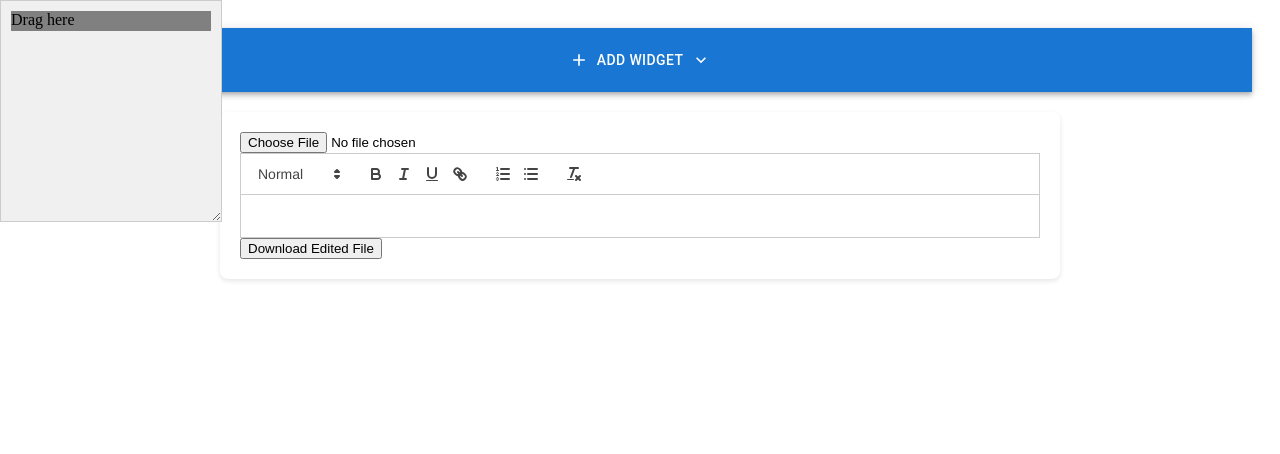
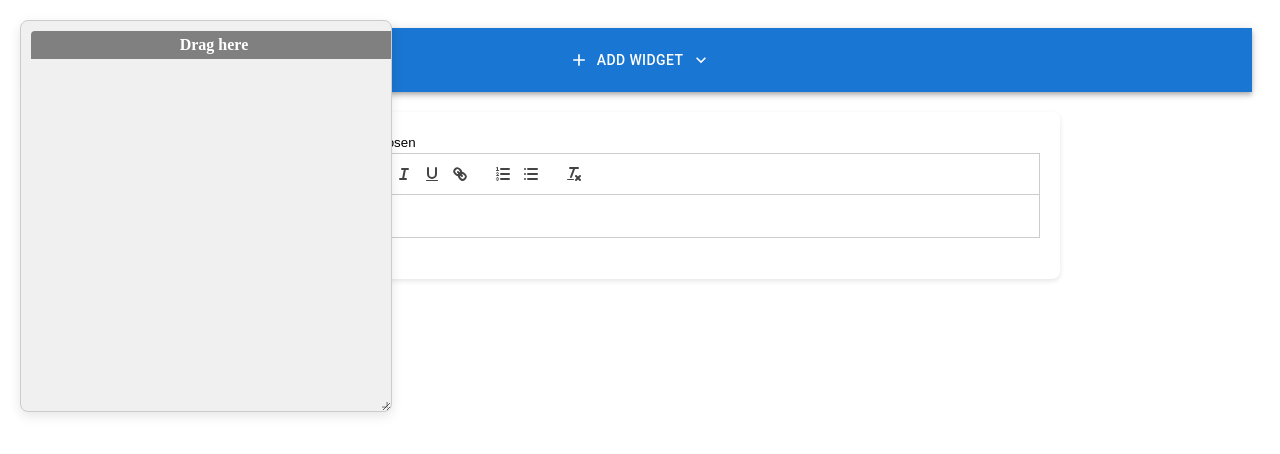
Before and after one commit to Mihran03/mihran-onboarding, a React (Create React App) app: page /home in a window 1280 px wide. Shown: the top 454 px of the page. Built offline with nearby package versions, Linux system fonts and the light colour scheme.

Commit message:
updated resizing of youtube but its a little jenky

```diff
--- a/src/Pages/DraggableBox.js
+++ b/src/Pages/DraggableBox.js
@@ -1,10 +1,23 @@
-import React, { useState } from 'react';
+import React, { useState, useEffect } from 'react';
+import { Resizable } from 'react-resizable';
 import Draggable from 'react-draggable';
 import { Button } from '@mui/material';
 import '../css/DraggableBox.css';
-function DraggableBox({ toggleVisibility }) {
+
+function DraggableBox({ toggleVisibility, initialWidth, initialHeight, minWidth, minHeight }) {
   const [tasks, setTasks] = useState([]);
   const [newTask, setNewTask] = useState('');
+  const [width, setWidth] = useState(initialWidth);
+  const [height, setHeight] = useState(initialHeight);
+  const [position, setPosition] = useState({ x: 0, y: 0});
+  const [initialized, setInitialized] = useState(false);
+
+  useEffect(() => {
+    const timer = setTimeout(() => {
+      setInitialized(true);
+    }, 100);
+    return () => clearTimeout(timer);
+  }, []);
 
   const addTask = () => {
     if (newTask) {
@@ -25,54 +38,48 @@ function DraggableBox({ toggleVisibility }) {
     setTasks(newTasks);
   };
 
+  const onResize = (event, { size }) => {
+    setWidth(size.width);
+    setHeight(size.height);
+  };
 
+  const onStopDrag = (e, data) => {
+    setPosition({ x: data.x, y: data.y });
+  };
+
+  if (!initialized) {
+    return <div>Loading...</div>; // Display loading indicator while initializing
+  }
 
   return (
     <Draggable
-      axis="both"
-      handle=".handle"
-      defaultPosition={{x: 0, y: 0}}
-      position={null}
-      scale={1}
+      handle=".drag-handle"
+      defaultPosition={{x: position.x, y: position.y}}
+      onStop={onStopDrag}
     >
-      <div className="draggable-box">
-        <div className="handle">
-          <svg viewBox="0 0 24 24">
-            <path fill="currentColor" d="M10 9V5h4v4h5v2h-5v4h-4v-4H5V9h5Z" />
-          </svg>
-          Drag here
-        </div>
+      <Resizable
+        width={width}
+        height={height}
+        onResize={onResize}
+        minConstraints={[minWidth, minHeight]}
+        handle={(h) => <span className="react-resizable-handle react-resizable-handle-se" onClick={e => e.stopPropagation()} />}
+      >
+
+        <div className="draggable-box" style={{ width: `${width}px`, height: `${height}px`, position: 'absolute' }}>
+          <div className="drag-handle">Drag here</div>
           <div className="content">
-          <input
-            type="text"
-            value={newTask}
-            onChange={e => setNewTask(e.target.value)}
-            onKeyPress={handleKeyPress}
-            placeholder="Add new task"
-          />
+            <input type="text" value={newTask} onChange={e => setNewTask(e.target.value)} onKeyPress={handleKeyPress} placeholder="Add new task"/>
             <button onClick={addTask}>Add</button>
             <ul>
               {tasks.map((task, index) => (
-              <li key={index}>
-                {task}
-                <button onClick={() => removeTask(index)}>Remove</button>
-              </li>
+                <li key={index}>{task}<button onClick={() => removeTask(index)}>Remove</button></li>
               ))}
             </ul>
           </div>
-        <Button sx={{
-    padding: '6px 12px',
-    backgroundColor: '#dc3545',
-    color: 'white',
-    border: 'none',
-    borderRadius: '4px',
-    cursor: 'pointer',
-    marginTop: '10px',
-    '&:hover': {
-      backgroundColor: '#c82333',
-    },
-  }} onClick={toggleVisibility}>Hide</Button>
+          <Button className="hide-button" onClick={toggleVisibility}>Hide</Button>
         </div>
+
+      </Resizable>
     </Draggable>
   );
 }
--- a/src/Pages/HomePage.js
+++ b/src/Pages/HomePage.js
@@ -111,10 +111,10 @@ function HomePage() {
           </Box>
         </Toolbar>
       </AppBar>
-      {showDraggable && <DraggableBox toggleVisibility={() => setShowDraggable(false)} />}
+      {showDraggable && <DraggableBox initialWidth={200} initialHeight={200} minWidth={100} minHeight={100} toggleVisibility={() => setShowDraggable(false)} />}
       {showCalendar && <MyCalendar toggleVisibility={() => setShowCalendar(false)} />}
       {showPomodoroTimer && <PomodoroTimer toggleVisibility={() => setShowPomodoroTimer(false)} />}
-      {showYouTube && <YouTubePlayer toggleVisibility={() => setShowYouTube(false)} />} {/* Pass toggleVisibility prop */}
+      {showYouTube && <YouTubePlayer initialWidth={200} initialHeight={200} minWidth={100} minHeight={100} toggleVisibility={() => setShowYouTube(false)} />} {/* Pass toggleVisibility prop */}
       <ResizableBox initialWidth={200} initialHeight={200} minWidth={100} minHeight={100} />
       <div className="text-editor-container">
         <TextEditor
--- a/src/Pages/ResizableBox.js
+++ b/src/Pages/ResizableBox.js
@@ -1,89 +1,47 @@
 import React, { useState } from 'react';
+import { Resizable } from 'react-resizable';
+import Draggable from 'react-draggable';
+import 'react-resizable/css/styles.css';
 import '../css/resizableBox.css';
 
 const ResizableBox = ({ initialWidth, initialHeight, minWidth, minHeight }) => {
-  const [isResizing, setIsResizing] = useState(false);
-  const [isDragging, setIsDragging] = useState(false);
   const [width, setWidth] = useState(initialWidth);
   const [height, setHeight] = useState(initialHeight);
   const [position, setPosition] = useState({ x: 0, y: 0 });
-  const [startX, setStartX] = useState(0);
-  const [startY, setStartY] = useState(0);
 
-  const handleMouseDownResize = (e) => {
-    setIsResizing(true);
-    setStartX(e.clientX);
-    setStartY(e.clientY);
-    e.stopPropagation(); // Stop propagation to prevent dragging logic from firing
+  // Handle the resizing
+  const onResize = (event, { element, size, handle }) => {
+    setWidth(size.width);
+    setHeight(size.height);
   };
 
-  const handleMouseDownDrag = (e) => {
-    setIsDragging(true);
-    setStartX(e.clientX);
-    setStartY(e.clientY);
-    e.stopPropagation(); // Stop propagation to prevent resizing logic from firing
-  };
-
-  const handleMouseUp = () => {
-    setIsResizing(false);
-    setIsDragging(false);
-  };
-
-  const handleMouseMove = (e) => {
-    if (isResizing) {
-      const newWidth = width + (e.clientX - startX);
-      const newHeight = height + (e.clientY - startY);
-
-      if (newWidth >= minWidth) {
-        setWidth(newWidth);
-        setStartX(e.clientX);
-      }
-
-      if (newHeight >= minHeight) {
-        setHeight(newHeight);
-        setStartY(e.clientY);
-      }
-    } else if (isDragging) {
-      const deltaX = e.clientX - startX;
-      const deltaY = e.clientY - startY;
-      setPosition(prevPosition => ({
-        x: prevPosition.x + deltaX,
-        y: prevPosition.y + deltaY
-      }));
-      setStartX(e.clientX);
-      setStartY(e.clientY);
-    }
+  // Handle the stopping of dragging
+  const onStopDrag = (e, data) => {
+    setPosition({ x: data.x, y: data.y });
   };
 
   return (
-    <div
-      className="resizable-box"
-      style={{
-        width: `${width}px`,
-        height: `${height}px`,
-        left: `${position.x}px`,
-        top: `${position.y}px`,
-        position: 'absolute'
-      }}
-      onMouseMove={handleMouseMove}
-      onMouseUp={handleMouseUp}
+    <Draggable
+      handle=".drag-handle"
+      defaultPosition={{x: position.x, y: position.y}}
+      onStop={onStopDrag}
     >
-      {/* Drag handle */}
-      <div
-        className="drag-handle"
-        style={{ width: '100%', height: '20px', backgroundColor: 'grey', cursor: 'move' }}
-        onMouseDown={handleMouseDownDrag}
+      <Resizable
+        width={width}
+        height={height}
+        onResize={onResize}
+        minConstraints={[minWidth, minHeight]}
+        handle={(h) => <span className="react-resizable-handle react-resizable-handle-se" onClick={e => e.stopPropagation()} />}
       >
-        Drag here
-      </div>
-      {/* Resizable handles */}
-      <div
-        className="resize-handle"
-        style={{ width: '10px', height: '10px', position: 'absolute', right: '0', bottom: '0', cursor: 'nwse-resize' }}
-        onMouseDown={handleMouseDownResize}
-      />
-      {/* Content of the resizable box can be added here */}
-    </div>
+        <div className="resizable-box" style={{ width: `${width}px`, height: `${height}px`, position: 'absolute' }}>
+          {/* Drag handle */}
+          <div className="drag-handle" style={{ width: '100%', height: '20px', backgroundColor: 'grey', cursor: 'move' }}>
+            Drag here
+          </div>
+          {/* Content of the resizable box can be added here */}
+        </div>
+      </Resizable>
+    </Draggable>
   );
 };
 
--- a/src/Pages/YouTubePlayer.js
+++ b/src/Pages/YouTubePlayer.js
@@ -3,10 +3,24 @@ import YouTube from 'react-youtube';
 import Draggable from 'react-draggable';
 import { Button } from '@mui/material';
 import '../css/YoutubePlayer.css';
+import { Resizable } from 'react-resizable';
 
-const YouTubePlayer = ({ toggleVisibility }) => {
+const YouTubePlayer = ({ toggleVisibility, initialWidth, initialHeight, minWidth, minHeight }) => {
   const [inputUrl, setInputUrl] = useState('');
   const [videoUrl, setVideoUrl] = useState('');
+  const [width, setWidth] = useState(initialWidth);
+  const [height, setHeight] = useState(initialHeight);
+  const [position, setPosition] = useState({ x: 0, y: 0 });
+
+  const onResize = (event, { element, size, handle }) => {
+    setWidth(size.width);
+    setHeight(size.height);
+  };
+
+  // Handle the stopping of dragging
+  const onStopDrag = (e, data) => {
+    setPosition({ x: data.x, y: data.y });
+  };
 
   const handleUrlChange = (event) => {
     setInputUrl(event.target.value);
@@ -24,8 +38,8 @@ const YouTubePlayer = ({ toggleVisibility }) => {
   const videoId = videoUrl ? videoUrl.split('v=')[1].split('&')[0] : '';
 
   const opts = {
-    height: '390',
-    width: '640',
+    height: height.toString(),
+    width: width.toString(),
     playerVars: {
       autoplay: 1,
     },
@@ -35,14 +49,23 @@ const YouTubePlayer = ({ toggleVisibility }) => {
     <Draggable
       axis="both"
       handle=".handle"
-      defaultPosition={{ x: 0, y: 0 }}
-      position={null}
+      defaultPosition={{x: position.x, y: position.y}}
+      onStop={onStopDrag}
       scale={1}
     >
-      <div className="draggable-box" style={{
-          width: videoUrl ? `${opts.width}px` : '300px',
-          maxWidth: '100%',
-          minHeight: videoUrl ? `${opts.height}px` : '100px'
+      <Resizable
+        width={width}
+        height={height}
+        onResize={onResize}
+        minConstraints={[minWidth, minHeight]}
+        handle={(h) => <span className="react-resizable-handle react-resizable-handle-se" onClick={e => e.stopPropagation()} />}
+      >
+
+      <div className="resizable-box" style={{
+
+
+          width: `${width}px`, height: `${height}px`, position: 'absolute'
+
       }}>
         <div className="handle">Drag Me</div>
         <div className="content">
@@ -63,19 +86,21 @@ const YouTubePlayer = ({ toggleVisibility }) => {
           {videoUrl && <YouTube videoId={videoId} opts={opts} />} {/* Ensure YouTube component receives videoId and opts props */}
         </div>
         <Button   sx={{
-    padding: '6px 12px',
+    padding: '6px 10px',
     backgroundColor: '#dc3545',
     color: 'white',
     border: 'none',
     borderRadius: '4px',
     cursor: 'pointer',
-    marginTop: '10px',
+    marginTop: '5px',
     '&:hover': {
       backgroundColor: '#c82333',
     },
   }}  onClick={toggleVisibility}>Hide</Button>
 
       </div>
+
+      </Resizable>
     </Draggable>
   );
 }
--- a/src/css/DraggableBox.css
+++ b/src/css/DraggableBox.css
@@ -1,90 +1,105 @@
+/* Main container for draggable box */
 .draggable-box {
-    width: 300px; /* Adjust the width as needed */
-    height: 200px; /* Adjust the height as needed */
+/* Adjust the height as needed */
+  min-height: 250px;
+  min-width: 250px;
   padding: 8px; /* Adjust the padding as needed */
   background-color: #ffffff;
   border: 1px solid #dddddd;
   border-radius: 8px;
   box-shadow: 0 4px 12px rgba(0, 0, 0, 0.1);
-    position: fixed;
-    top: 20px;
-    left: 20px;
-    z-index: 1000;
+  position: fixed; /* Ensures the box is positioned relative to the viewport */
+  top: 20px; /* Top position */
+  left: 20px; /* Left position */
+  z-index: 1000; /* Keeps it on top of other elements */
   display: flex;
   flex-direction: column;
   justify-content: space-between;
+  overflow: hidden;
+  resize: both;
+  cursor: nwse-resize;
 }
 
-
-  .handle {
+/* Draggable handle */
+.drag-handle {
   padding: 4px 8px;
-    background-color: #0056b3;
-    color: #ffffff;
+  background-color: #0056b3; /* Dark blue for visibility */
+  color: #ffffff; /* White text for contrast */
   font-weight: bold;
   text-align: center;
-    cursor: grab;
+  cursor: grab; /* Indicates it can be dragged */
   border-top-left-radius: 4px;
   border-top-right-radius: 4px;
   display: flex;
   align-items: center;
   justify-content: center;
-    user-select: none;
+  user-select: none; /* Prevents text selection during drag */
 }
 
-  .handle svg {
-    margin-right: 5px;
-    width: 16px;
-    height: 16px;
-  }
-
+/* Content area of draggable box */
 .content {
-    flex-grow: 1;
+  flex-grow: 1; /* Allows content to expand to fill the space available */
   padding: 10px;
 }
 
-  .draggable-box input,
-  .draggable-box button {
-    margin: 5px 0;
-  }
-
+/* Style for input fields within the draggable box */
 .draggable-box input {
-    width: calc(100% - 12px);
+  width: calc(100% - 12px); /* Full width minus padding */
   padding: 8px;
   border: 1px solid #ccc;
   border-radius: 4px;
 }
 
+/* Style for buttons within the draggable box */
 .draggable-box button {
   padding: 6px 12px;
-    background-color: #007bff;
+  background-color: #007bff; /* Bootstrap's primary blue */
   color: white;
   border: none;
   border-radius: 4px;
   cursor: pointer;
+  display: block; /* Ensures buttons are block-level elements */
 }
 
+/* Style for list items within the draggable box */
 .draggable-box ul {
-    list-style-type: none;
+  list-style-type: none; /* Removes default list item styling */
   padding: 0;
   margin-top: 10px;
 }
 
 .draggable-box li {
-    background-color: #f8f8f8;
+  background-color: #f8f8f8; /* Light grey background for each list item */
   border: 1px solid #e7e7e7;
   padding: 8px;
-    margin-bottom: 6px;
+  margin-bottom: 6px; /* Space between list items */
   border-radius: 4px;
   display: flex;
   justify-content: space-between;
   align-items: center;
 }
 
+/* Style for delete buttons within list items */
 .draggable-box li button {
-    background-color: #ff6347;
+  background-color: #ff6347; /* Tomato red for delete buttons */
   border: none;
   color: white;
   padding: 4px 8px;
   border-radius: 4px;
   cursor: pointer;
 }
+
+/* Hide Button Styling */
+.hide-button {
+  padding: 6px 12px;
+  background-color: #dc3545;
+  color: white;
+  border: none;
+  border-radius: 4px;
+  cursor: pointer;
+  margin-top: 10px;
+}
+
+.hide-button:hover {
+  background-color: #c82333;
+}
--- a/src/css/YoutubePlayer.css
+++ b/src/css/YoutubePlayer.css
@@ -1,5 +1,7 @@
 .youtube-player {
-    width: 300px;
+  position: relative; /* Change to relative positioning */
+  width: 100%; /* Ensure it takes up the full width of the resizable box */
+  height: 100%;
   max-width: 100%;
   min-height: 100px;
   padding: 10px;
@@ -7,13 +9,17 @@
   border: 1px solid #dddddd;
   border-radius: 8px;
   box-shadow: 0 4px 12px rgba(0, 0, 0, 0.1);
-    position: fixed;
   top: 20px;
   left: 20px;
   z-index: 1000;
   display: flex;
   flex-direction: column;
   justify-content: space-between;
+}
+
+.youtube-player iframe {
+  width: 100%; /* Make the iframe fill the container */
+  height: 100%; /* Make the iframe fill the container */
 }
 
   .youtube-player .handle {
@@ -33,13 +39,14 @@
 
   .youtube-player .handle svg {
     margin-right: 5px;
-    width: 16px;
-    height: 16px;
+    resize: both;
   }
 
   .youtube-player .content {
     flex-grow: 1;
     padding: 10px;
+    min-height: 200px;
+    min-width: 200px;
   }
 
   .youtube-player input,
@@ -88,3 +95,24 @@
     border-radius: 4px;
     cursor: pointer;
   }
+
+  .resizable-box {
+
+    min-height: 370px;
+    min-width: 350px;
+    padding: 8px; /* Adjust the padding as needed */
+    background-color: #ffffff;
+    border: 1px solid #dddddd;
+    border-radius: 8px;
+    box-shadow: 0 4px 12px rgba(0, 0, 0, 0.1);
+    position: fixed; /* Ensures the box is positioned relative to the viewport */
+    top: 20px; /* Top position */
+    left: 20px; /* Left position */
+    z-index: 1000; /* Keeps it on top of other elements */
+    display: flex;
+    flex-direction: column;
+    justify-content: space-between;
+    overflow: hidden;
+    resize: both;
+    cursor: nwse-resize;
+  }
```
Lines whose indentation alone changed are shown as unchanged.
